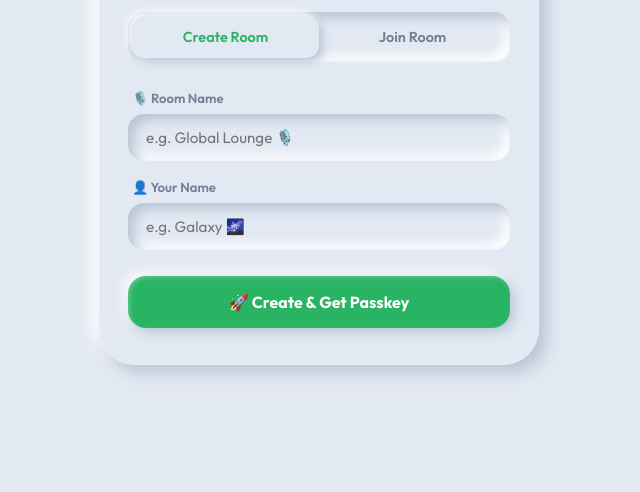
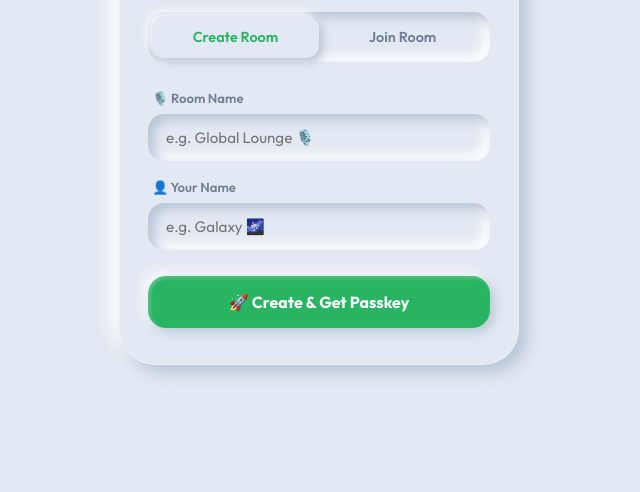
Before and after one commit to HellzAngel/pulinjika, a website: page public/index.html in a window 1280 px wide. Shown: the part 308-800 px from the top of the page, without its empty margins (321-961 px from the left). Drawn offline with nearby package versions, Linux system fonts and the light colour scheme; no server answers.

Commit message:
Fix lobby form centering and restore body styles

```diff
--- a/public/style.css
+++ b/public/style.css
@@ -20,12 +20,9 @@ body {
     font-family: 'Outfit', sans-serif;
     background: var(--bg);
     color: var(--txt);
+    overflow: hidden;
     width: 100vw;
     height: 100vh;
-    overflow: hidden; /* Lock the whole page */
-    display: flex;
-    justify-content: center;
-    align-items: center;
 }
 
 .hidden { display: none !important; }
@@ -62,21 +59,23 @@ body {
 
 /* ===== LOBBY ===== */
 .lobby-screen {
-    width: 100%; max-width: 480px;
-    height: 100vh;
-    overflow-y: auto; /* Only the lobby scrolls if tall */
-    display: flex; align-items: center; justify-content: center;
-    padding: 30px 20px;
+    width: 100%; height: 100%;
+    display: flex; flex-direction: column;
+    align-items: center; justify-content: center;
+    padding: 20px;
+    overflow-y: auto;
     animation: fadeInUp 0.6s ease;
 }
 @keyframes fadeInUp { from { opacity: 0; transform: translateY(30px); } to { opacity: 1; transform: translateY(0); } }
 .lobby-screen.fade-out { animation: fadeOut 0.4s ease forwards; }
 
 .lobby-card {
-    width: 100%; background: var(--surface);
+    width: 100%; max-width: 400px;
+    background: var(--surface);
     border-radius: 36px; padding: 36px 28px;
     box-shadow: var(--out);
     border: 1px solid rgba(255,255,255,0.3);
+    margin: auto; /* Keeps it centered in scrollable area */
 }
 .lobby-brand { text-align: center; margin-bottom: 28px; }
 .lobby-logo-wrap {
```
